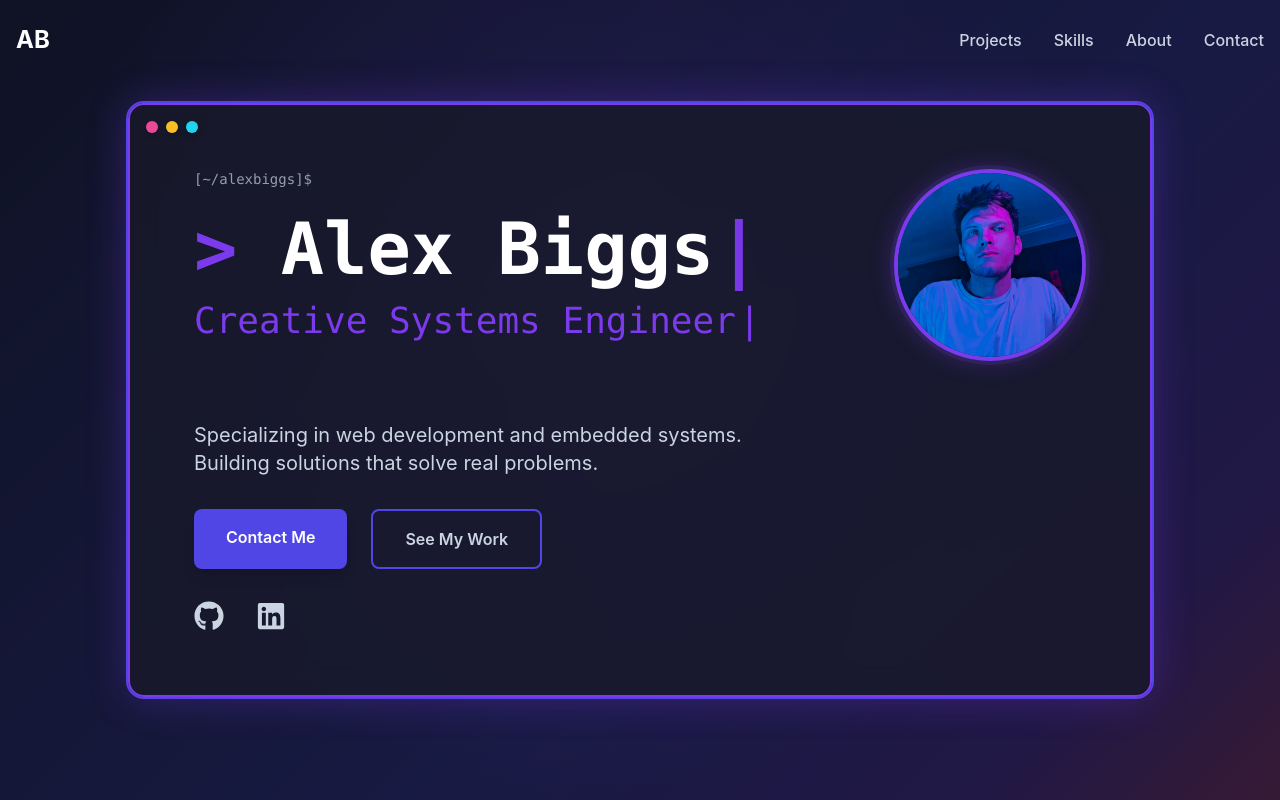
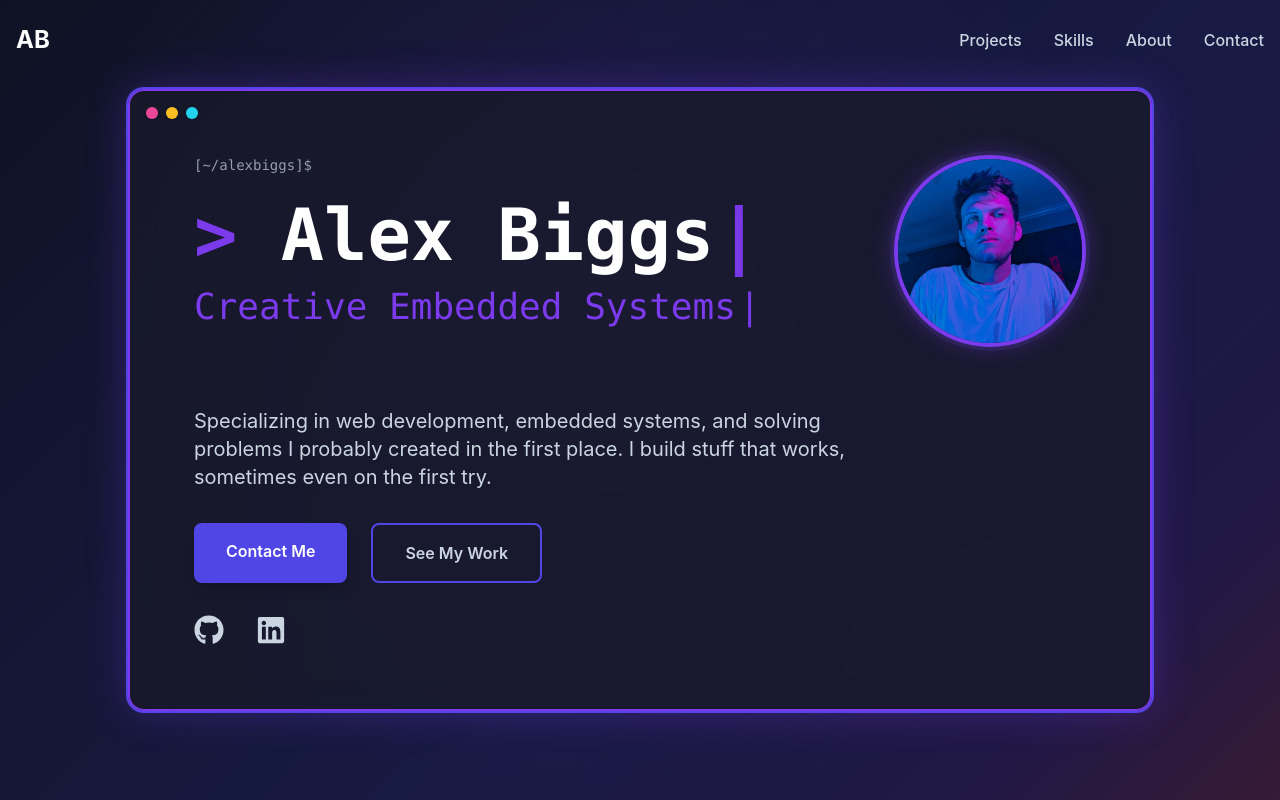
Before and after one commit to afbiggs/personal-portfolio, a React (Vite) app: page / in a window 1280 px wide. Shown: the top 800 px of the page. Built offline with nearby package versions, Linux system fonts and the light colour scheme.

Commit message:
changed the hero section short bio and also changed up/added some titles for the auto typewriter feature.

```diff
--- a/src/components/Hero.tsx
+++ b/src/components/Hero.tsx
@@ -5,13 +5,14 @@ import { useTypewriter, Cursor } from 'react-simple-typewriter'
 const Hero = () => {
   const titles = [
     "Full-Stack Developer",
-    "Creative Systems Engineer",
-    "UI Developer for Embedded Systems",
+    "Creative Embedded Systems Engineer",
+    "Embedded UI Developer",
     "Linux & Networking Enthusiast",
-    "Raspberry Pi Home Lab Architect",
+    "Microcontrollers & SBCs Are My Playground",
     "Automation & Control Systems Developer",
     "Remote-Friendly Tinkerer",
-    "Real-World Problem Solver",
+    "One Project Away From Overengineering Everything",
+    "Embedded Dev with a Multimeter",
     "Code + Hardware = ❤️"
   ];
 
@@ -61,11 +62,10 @@ const Hero = () => {
   </h2>
 </div>
 
-
-          <p className="text-[#CBD5E1] text-base sm:text-lg lg:text-xl leading-relaxed mb-8">
-            Specializing in web development and embedded systems. <br />
-            Building solutions that solve real problems.
-          </p>
+<p className="text-[#CBD5E1] text-base sm:text-lg lg:text-xl leading-relaxed mb-8">
+  Specializing in web development, embedded systems, and solving problems I probably created in the first place.
+  I build stuff that works, sometimes even on the first try.
+</p>
 
           <div className="flex flex-wrap gap-6 mb-8">
             <a
```
